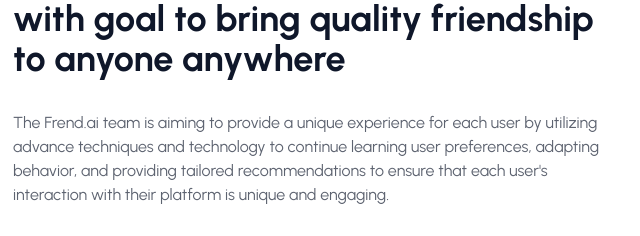
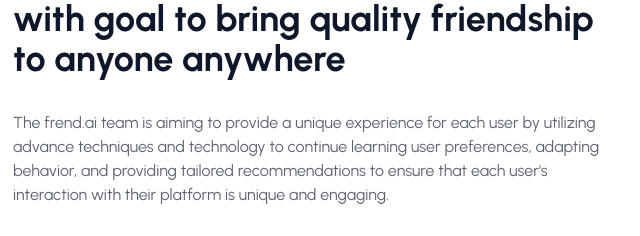
Before and after one commit to issaafalkattan/react-landing-page-template-2021, an Astro site: page / in a window 1280 px wide. Shown: the part 2107-2343 px from the top of the page, 11-651 px from the left. Built offline with nearby package versions, Linux system fonts and the light colour scheme; Astro itself is replaced by a stand-in of ours.

Commit message:
body text update

```diff
--- a/src/components/Stats.astro
+++ b/src/components/Stats.astro
@@ -26,7 +26,7 @@ import Container from "./Container.astro";
             Support by passionated developers with goal to bring quality friendship to anyone anywhere
           </h2>
           <p class="my-8 text-gray-600 dark:text-gray-300">
-            The Frend.ai team is aiming to provide a unique experience for each user by utilizing advance techniques and technology to continue learning user preferences,
+            The frend.ai team is aiming to provide a unique experience for each user by utilizing advance techniques and technology to continue learning user preferences,
             adapting behavior, and providing tailored recommendations to ensure that each user's interaction with their platform is unique and engaging.
           </p>
           <div class="divide-y space-y-4 divide-gray-100 dark:divide-gray-800">
```
